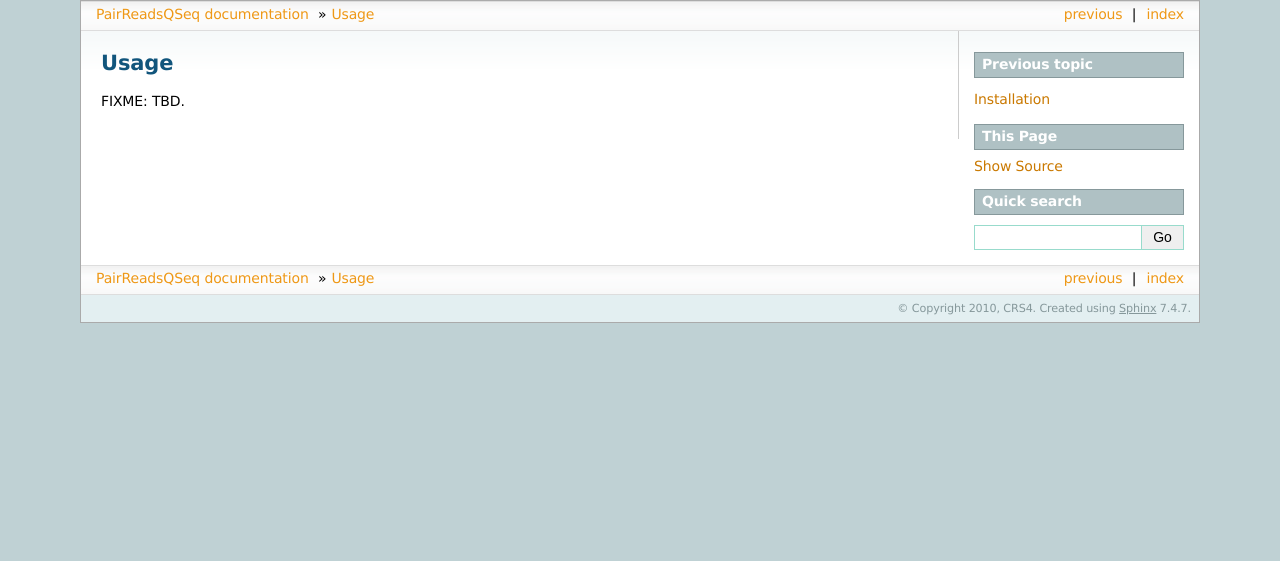
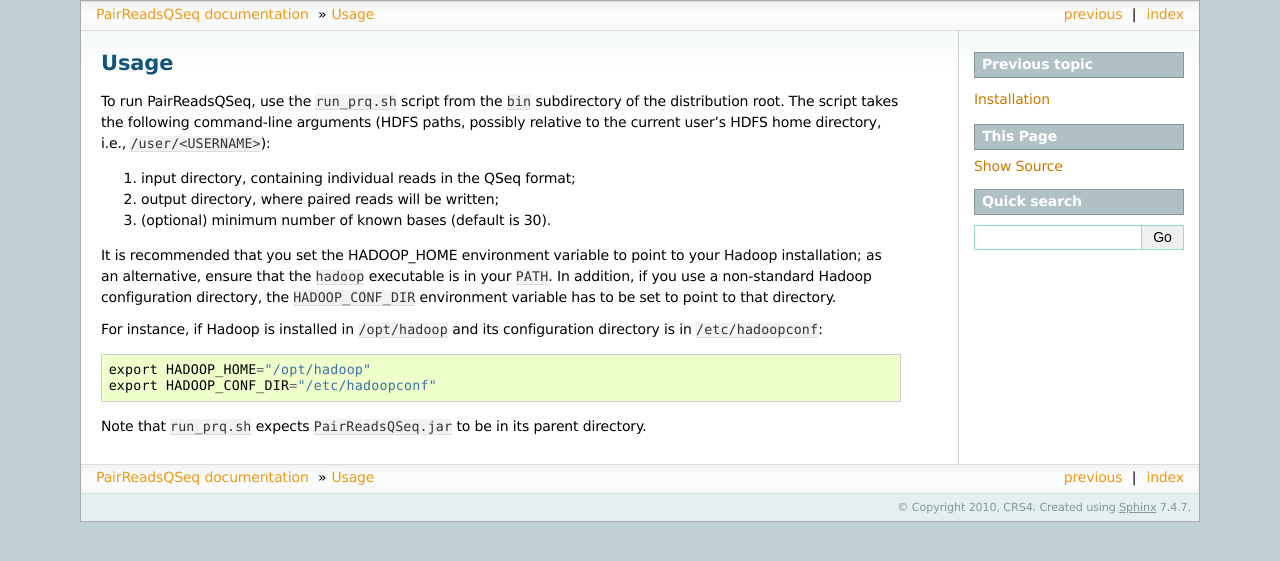
Before and after one commit to crs4/seal, a Sphinx documentation site: the page built from docs/usage.rst, in a window 1280 px wide. Shown: the top 561 px of the page. Built offline with Sphinx 7.4.7, drawn with Linux system fonts in a browser that asks for light colours; formulas are drawn with MathJax 3.

Commit message:
apps/PairReadsQSeq: added docs

```diff
--- a/docs/installation.rst
+++ b/docs/installation.rst
@@ -1,4 +1,6 @@
 Installation
 ============
 
-FIXME: TBD.
+A pre-built jar is available in the distribution root.  If you want to
+rebuild it from source, run `ant <http://ant.apache.org>`_ in the same
+directory.
--- a/docs/usage.rst
+++ b/docs/usage.rst
@@ -1,4 +1,29 @@
 Usage
 =====
 
-FIXME: TBD.
+To run PairReadsQSeq, use the ``run_prq.sh`` script from the ``bin``
+subdirectory of the distribution root.  The script takes the following
+command-line arguments (HDFS paths, possibly relative to the current
+user's HDFS home directory, i.e., ``/user/<USERNAME>``):
+
+#. input directory, containing individual reads in the QSeq format;
+
+#. output directory, where paired reads will be written;
+
+#. (optional) minimum number of known bases (default is 30).
+
+It is recommended that you set the HADOOP_HOME environment variable to
+point to your Hadoop installation; as an alternative, ensure that the
+``hadoop`` executable is in your ``PATH``.
+In addition, if you use a non-standard Hadoop configuration directory,
+the ``HADOOP_CONF_DIR`` environment variable has to be set to point to
+that directory.
+
+For instance, if Hadoop is installed in ``/opt/hadoop`` and its
+configuration directory is in ``/etc/hadoopconf``::
+
+ export HADOOP_HOME="/opt/hadoop"
+ export HADOOP_CONF_DIR="/etc/hadoopconf"
+
+Note that ``run_prq.sh`` expects ``PairReadsQSeq.jar`` to be in its
+parent directory.
```
Also changed, not shown: 1 other file.
